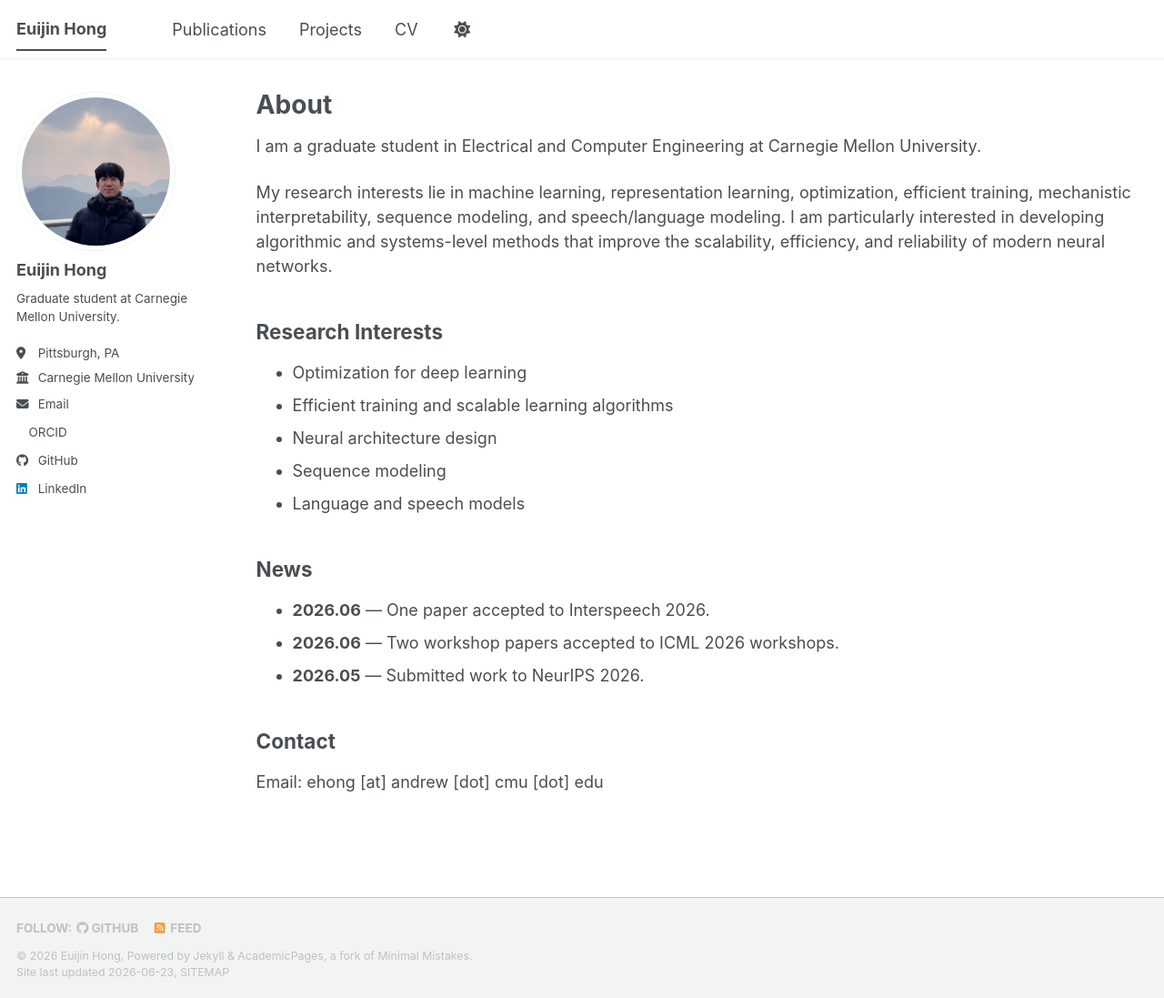
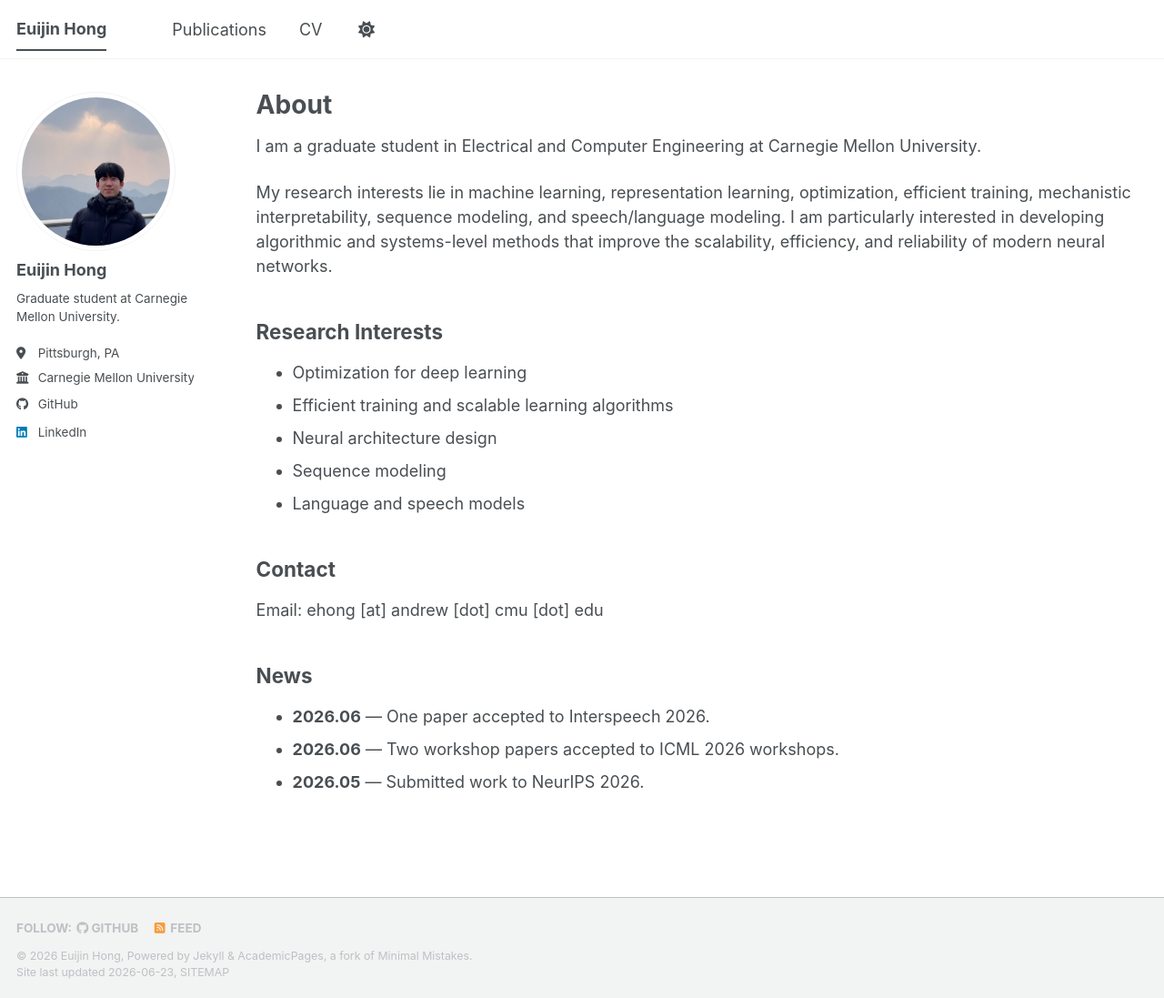
Before and after one commit to euijinh/euijinh.github.io, a Jekyll site: the page built from _pages/about.md, in a window 1280 px wide and 1097 px high. Shown: the whole window at 91% size. Built offline with Jekyll 4.4.1, drawn with Linux system fonts in a browser that asks for light colours; a style sheet for code colours, icons or effects is not loaded.

```diff
--- a/_config.yml
+++ b/_config.yml
@@ -30,7 +30,7 @@ author:
   location         : "Pittsburgh, PA"
   employer         : "Carnegie Mellon University"
   uri              : # URL
-  email            : "ehong [at] andrew [dot] cmu [dot] edu"
+  email            : # "ehong [at] andrew [dot] cmu [dot] edu"
 
   # Academic websites
   academia         : # URL
@@ -38,7 +38,7 @@ author:
   googlescholar    : # URL - Update with the correct link to your profile
   inspire-hep      : # URL
   impactstory      : # URL
-  orcid            : "https://orcid.org/0009-0000-8998-1279"
+  orcid            : # "https://orcid.org/0009-0000-8998-1279"
   semantic         : # URL
   ssrn             : # URL
   pubmed           : # URL
--- a/_data/navigation.yml
+++ b/_data/navigation.yml
@@ -17,8 +17,8 @@ main:
   # - title: "Teaching"
   #   url: /teaching/
 
-  - title: "Projects"
-    url: /portfolio/
+  # - title: "Projects"
+  #   url: /portfolio/
 
   # - title: "Blog Posts"
   #   url: /year-archive/
--- a/_pages/about.md
+++ b/_pages/about.md
@@ -20,12 +20,12 @@ My research interests lie in machine learning, representation learning, optimiza
 - Sequence modeling
 - Language and speech models
 
+## Contact
+
+Email: ehong [at] andrew [dot] cmu [dot] edu
+
 ## News
 
 - **2026.06** — One paper accepted to Interspeech 2026.
 - **2026.06** — Two workshop papers accepted to ICML 2026 workshops.
 - **2026.05** — Submitted work to NeurIPS 2026.
-
-## Contact
-
-Email: ehong [at] andrew [dot] cmu [dot] edu
```
